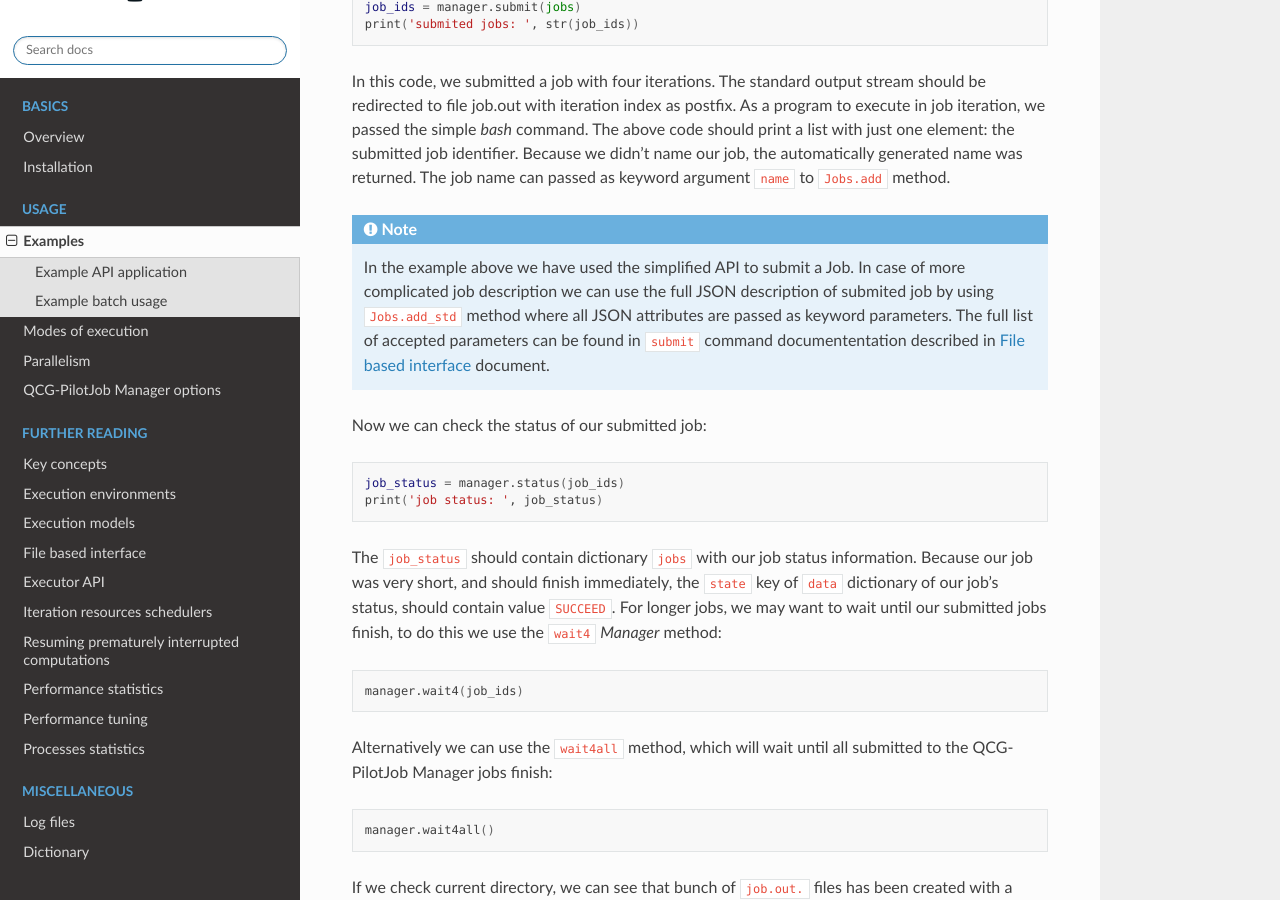
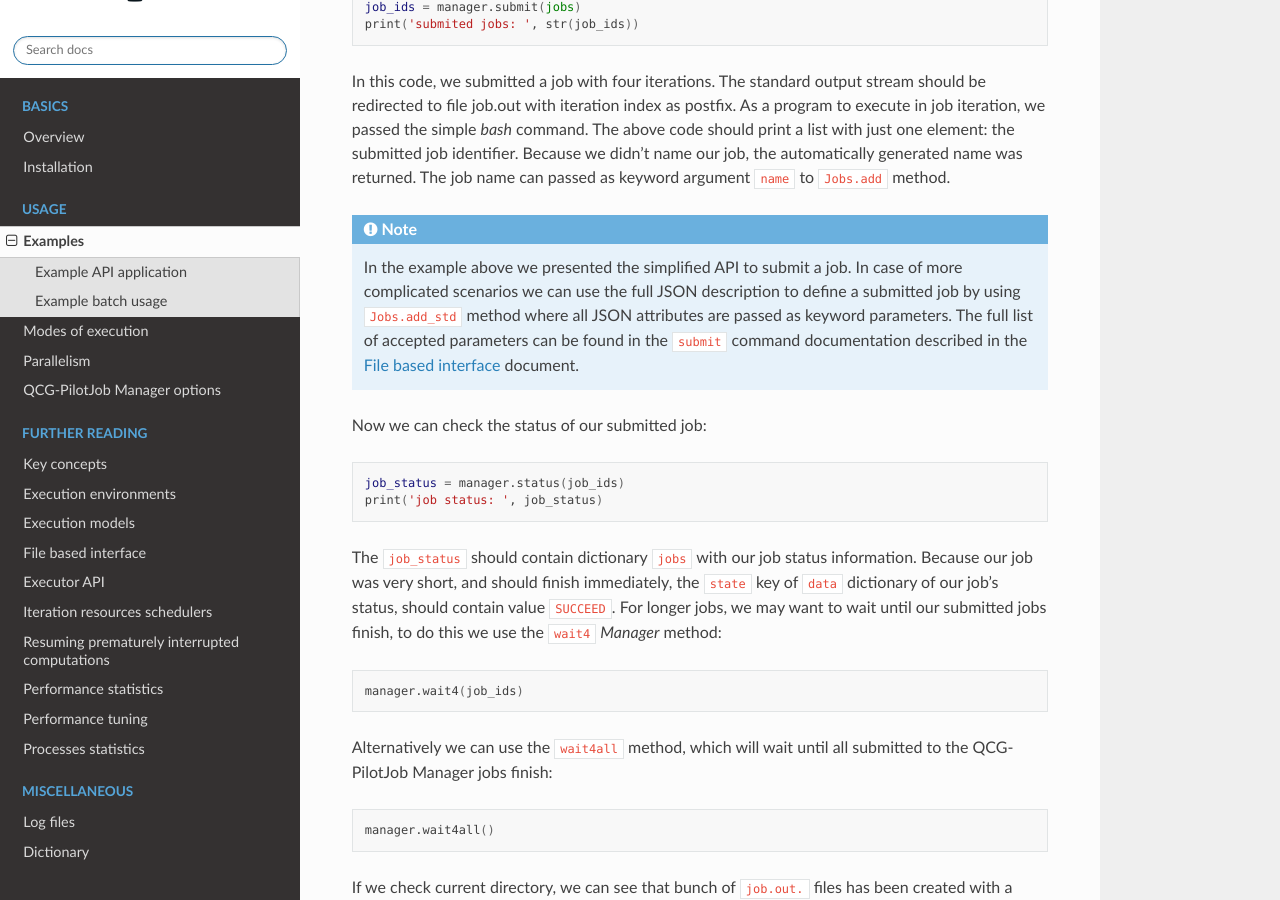
Before and after one commit to compat-project/QCG-PilotJob, a Sphinx documentation site: the page built from docs/examples.rst, in a window 1280 px wide and 900 px high, scrolled down 1077 px. Built offline with Sphinx 7.4.7 and the Read the Docs theme 2.0.0, drawn with Linux system fonts in a browser that asks for light colours; pages that are not in the unit, such as notebooks, are missing from menus.

Commit message:
docs fine-tuning

```diff
--- a/docs/examples.rst
+++ b/docs/examples.rst
@@ -51,10 +51,11 @@ The above code should print a list with just one element: the submitted job iden
 job, the automatically generated name was returned. The job name can passed as keyword argument ``name`` to ``Jobs.add``
 method.
 
-.. note::  In the example above we have used the simplified API to submit a Job. In case of more complicated
-    job description we can use the full JSON description of submited job by using ``Jobs.add_std`` method where
-    all JSON attributes are passed as keyword parameters. The full list of accepted parameters can be found in
-    ``submit`` command documententation described in :ref:`File based interface` document.
+.. note::  In the example above we presented the simplified API to submit a job. In case of more complicated
+    scenarios we can use the full JSON description to define a submitted job by using ``Jobs.add_std``
+    method where all JSON attributes are passed as keyword parameters.
+    The full list of accepted parameters can be found in the ``submit`` command documentation described
+    in the :ref:`File based interface` document.
 
 
 Now we can check the status of our submitted job:
```
